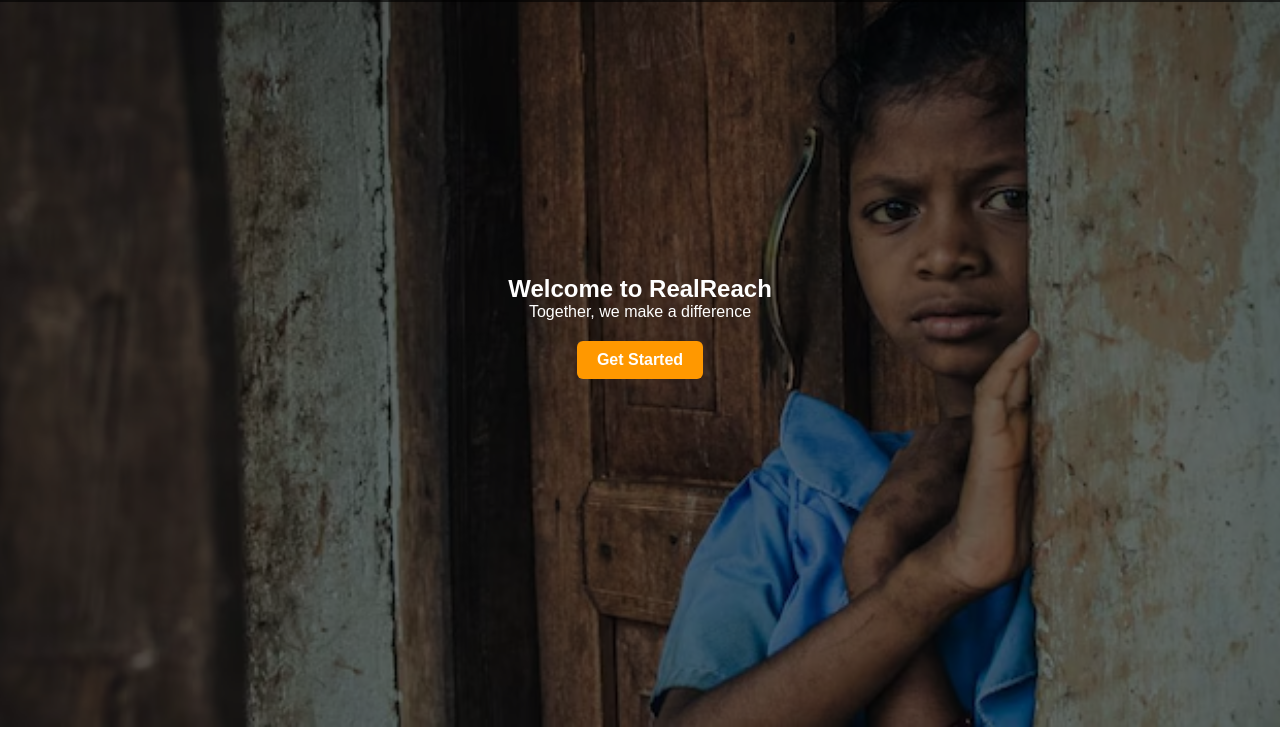
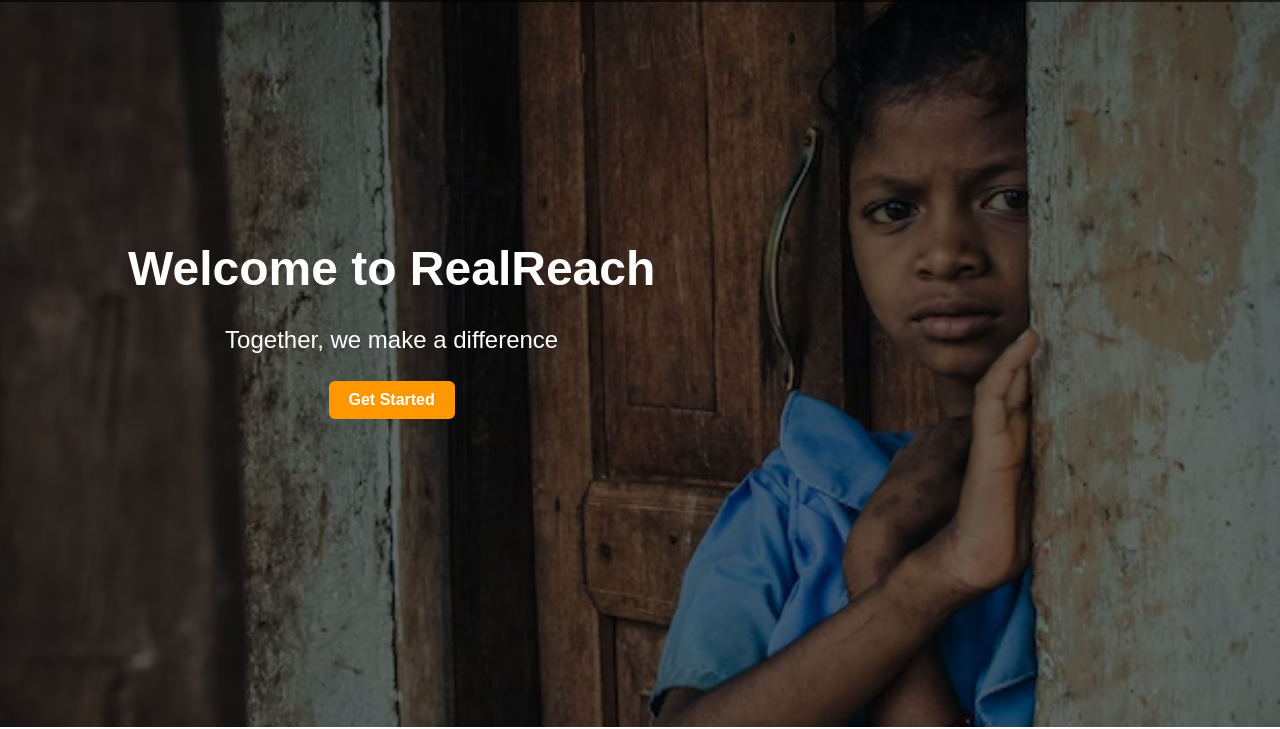
Before and after one commit to niharaoommen2005/realreach, a plain HTML site: page index.html in a window 1280 px wide. Shown: the part 73-802 px from the top of the page. Drawn offline with Linux system fonts and the light colour scheme.

Commit message:
Update main.css

```diff
--- a/main.css
+++ b/main.css
@@ -59,7 +59,24 @@ body { font-family: Arial, sans-serif; scroll-behavior: smooth; }
 .hero-content {
   position: relative;
   z-index: 1;
+  text-align: center;      /* Keep text centered inside the block */
+  max-width: 600px;        /* Limit width so it doesn't stretch too much */
+  margin-left: 10%;         /* Push the block slightly from the left */
+  margin-right: auto;      /* Keep right side flexible */
 }
+
+
+.hero-content h2 {
+  font-size: 3rem;           /* Increase main heading font size */
+  line-height: 1.4;          /* Increase spacing between lines */
+  margin-bottom: 15px;
+}
+
+.hero-content p {
+  font-size: 1.5rem;         /* Increase subheading font size */
+  line-height: 1.8;          /* Increase spacing between lines */
+}
+
 .hero .btn {
   display: inline-block;
   padding: 10px 20px;
```
